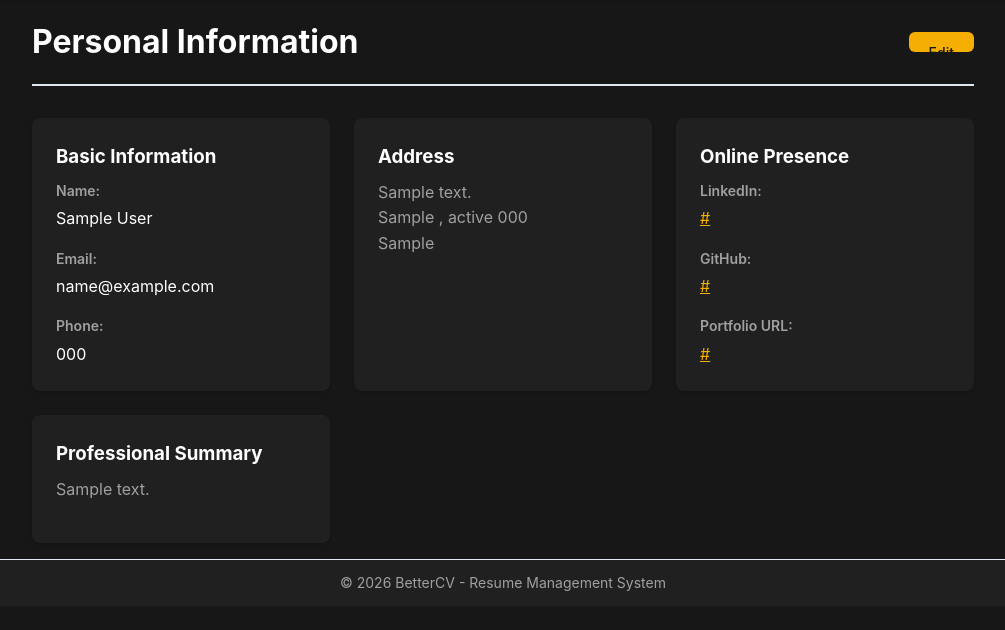
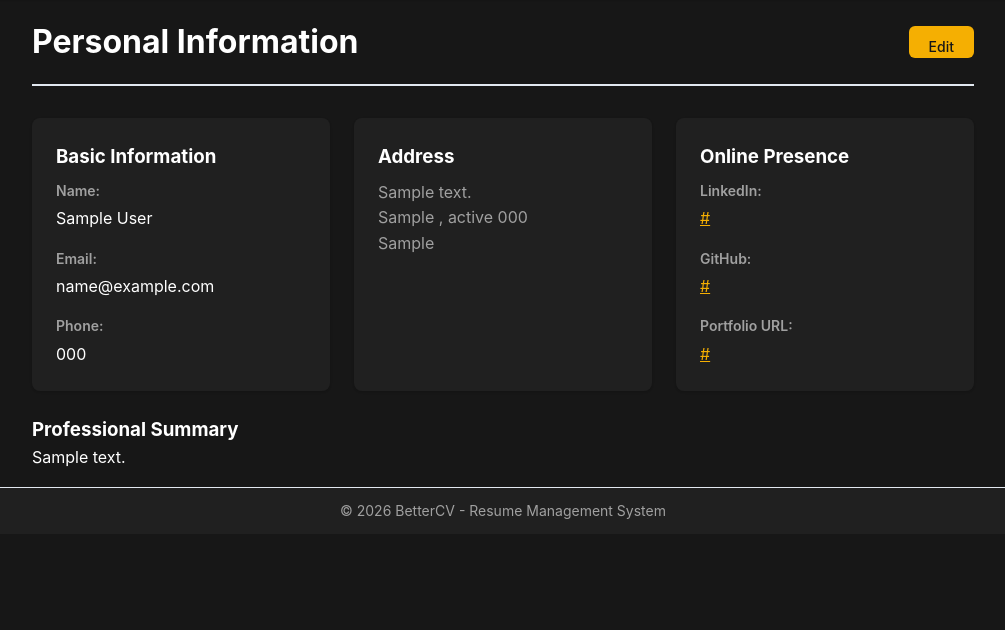
Before and after one commit to gvanlee/BetterCV, a Flask app: page /personal-info in a window 1280 px wide. Shown: the part 104-734 px from the top of the page, without its empty margins (137-1142 px from the left). Run offline with Flask 3, Linux system fonts and the light colour scheme; a user stored in the database is signed in; data comes from the database, SQL or seed files in the repository; tables that the repository leaves empty hold one stand-in row (values such as "Sample post"); some libraries are stand-ins or nearby versions.

Commit message:
* styles (continued)

```diff
--- a/static/style.css
+++ b/static/style.css
@@ -262,7 +262,7 @@ body {
     text-decoration: none;
     cursor: pointer;
     transition: all 0.2s;
-    height: 1.25rem
+    height: 2rem
 }
 
 .btn-primary {
--- a/templates/personal_info.html
+++ b/templates/personal_info.html
@@ -68,7 +68,7 @@
     {% endif %}
 
     {% if info['professional_summary'] %}
-    <div class="card">
+    <div class="card-xl">
         <h3>{{ t.personal_info.professional_summary }}</h3>
         <p>{{ info['professional_summary'] }}</p>
     </div>
```
